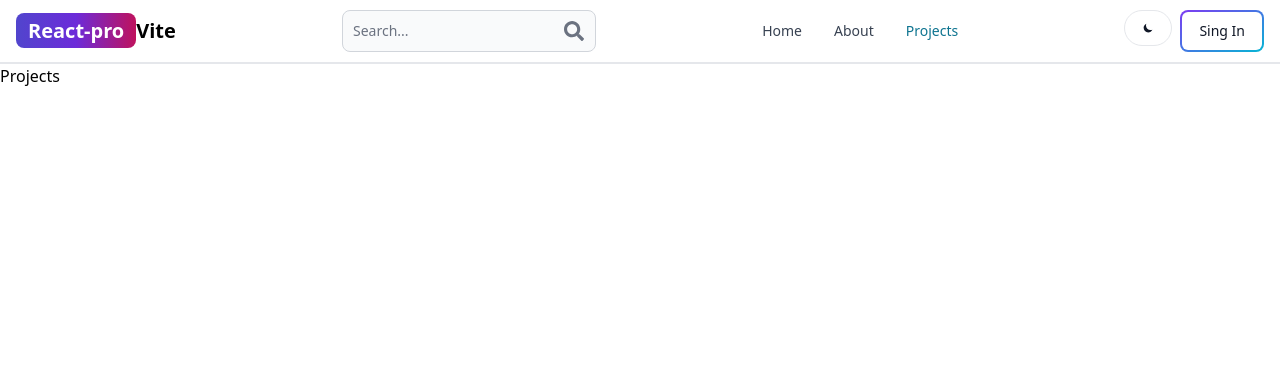
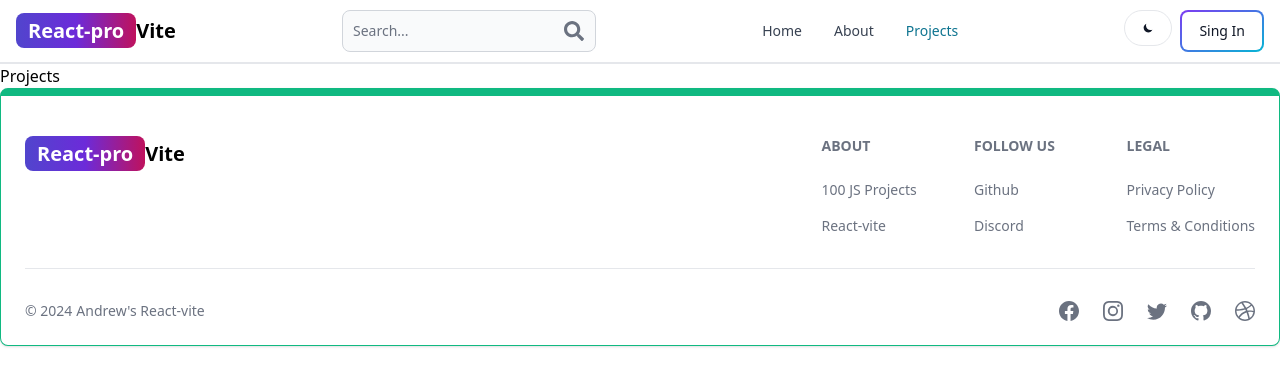
Before and after one commit to Andry-sheer/react-project-ReactVite, a React (Vite) app in the folder client/: page /projects in a window 1280 px wide. Shown: the top 386 px of the page. Built offline with nearby package versions, Linux system fonts and the light colour scheme.

Commit message:
create and add footer component

```diff
--- a/client/src/App.jsx
+++ b/client/src/App.jsx
@@ -7,6 +7,7 @@
 import Dashboard from "./pages/Dashboard";
 import Projects from "./pages/Projects";
 import Header from "./components/Header";
+import Footer from "./components/Footer";
 
 const App =()=> {
   return (
@@ -20,6 +21,7 @@
           <Route path="/dashboard" element={<Dashboard/>} />
           <Route path="/projects" element={<Projects/>} />
         </Routes>
+        <Footer />
     </BrowserRouter>
   )
 }
--- /dev/null
+++ b/client/src/components/Footer.jsx
@@ -0,0 +1,105 @@
+import { Footer } from "flowbite-react";
+import { Link } from "react-router-dom";
+import {BsFacebook, BsInstagram, BsTwitter, BsGithub, BsDribbble  } from 'react-icons/bs'
+
+const FooterCom = () => {
+  return (
+    <Footer container className="border border-t-8 border-emerald-500">
+      <div className="w-full max-w-7xl mx-auto">
+        <div className="grid w-full justify-between sm:flex sm:grid-cols-1">
+          <div className="mt-5">
+            <Link
+              to="/"
+              className="self-center
+              whitespace-nowrap
+              text-lg sm:text-xl
+              font-semibold
+              dark:text-white"
+            >
+              <span
+                className="px-3 py-1
+                bg-gradient-to-r from-indigo-700 via-purple-700 to-pink-700
+                rounded-lg text-white"
+              >
+                React-pro
+              </span>
+              <span className="font-bold">Vite</span>
+            </Link>
+          </div>
+          <div className="grid grid-cols-2 gap-8 mt-4 sm:grid-cols-3 sm:gap-6">
+            <div>
+              <Footer.Title title="About" />
+              <Footer.LinkGroup col>
+                <Footer.Link
+                  href="https://www.100jsprojects.com"
+                  target="_blank"
+                  rel="noopener noreferrer">
+                  100 JS Projects
+                </Footer.Link>
+
+                <Footer.Link
+                  href="/about"
+                  target="_blank"
+                  rel="noopener noreferrer">
+                  React-vite
+                </Footer.Link>
+              </Footer.LinkGroup>
+            </div>
+
+            <div>
+              <Footer.Title title="Follow us" />
+              <Footer.LinkGroup col>
+                <Footer.Link
+                  href="https://www.github.com/Andry-sheer"
+                  target="_blank"
+                  rel="noopener noreferrer">
+                  Github
+                </Footer.Link>
+
+                <Footer.Link
+                  href="#"
+                  target="_blank"
+                  rel="noopener noreferrer">
+                  Discord
+                </Footer.Link>
+              </Footer.LinkGroup>
+            </div>
+
+            <div>
+              <Footer.Title title="Legal" />
+              <Footer.LinkGroup col>
+                <Footer.Link
+                  href="#">
+                  Privacy Policy
+                </Footer.Link>
+
+                <Footer.Link href="#">
+                  Terms &amp; Conditions
+                </Footer.Link>
+              </Footer.LinkGroup>
+            </div>
+          </div>
+        </div>
+        <Footer.Divider />
+
+        <div className="w-full sm:flex sm:items-center sm:justify-between">
+          <Footer.Copyright
+          href="#"
+          by="Andrew's React-vite"
+          year={new Date().getFullYear()}
+          />
+
+          <div className="flex gap-6 sm:mt-0 mt-4 sm:justify-center">
+            <Footer.Icon href="#" icon={BsFacebook}/>
+            <Footer.Icon href="#" icon={BsInstagram}/>
+            <Footer.Icon href="#" icon={BsTwitter}/>
+            <Footer.Icon href="http://www.github.com/Andry-sheer" icon={BsGithub}/>
+            <Footer.Icon href="#" icon={BsDribbble}/>
+          </div>
+        </div>
+      </div>
+    </Footer>
+  );
+};
+
+export default FooterCom;
```
